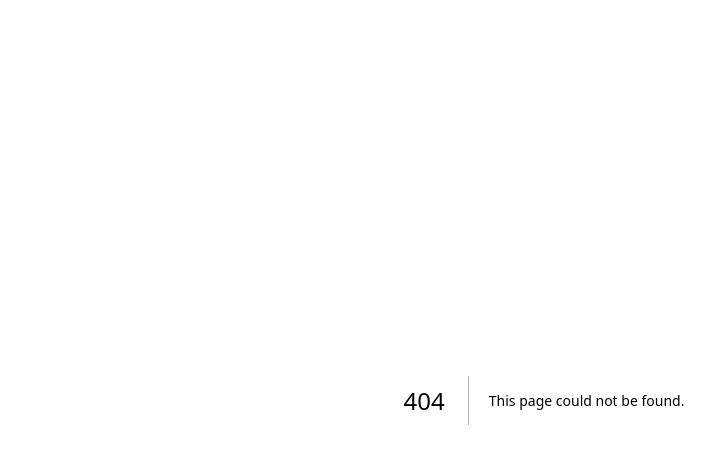
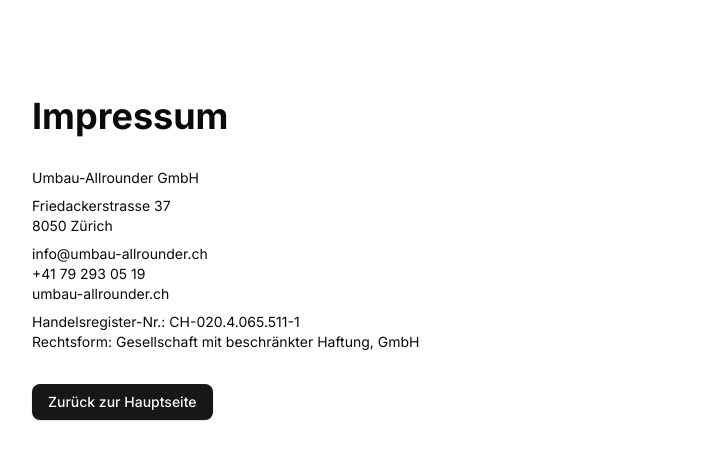
Before and after one commit to danielecitran/umbau-allrounder, a Next.js app: page /impressum in a window 1280 px wide. Before the commit this address had no page. Shown: the top 464 px of the page, without its empty margins (96-811 px from the left). Built offline with nearby package versions, Linux system fonts and the light colour scheme.

Commit message:
add impressum

```diff
--- /dev/null
+++ b/app/impressum/page.tsx
@@ -0,0 +1,26 @@
+import React from 'react';
+import Link from 'next/link';
+
+const ImpressumPage = () => {
+  return (
+    <main className="flex min-h-screen flex-col items-center justify-start p-24">
+      <div className="w-full max-w-5xl items-start justify-between text-sm lg:flex lg:flex-col">
+        <h1 className="text-4xl font-bold mb-8">Impressum</h1>
+        <p className="mb-2">Umbau-Allrounder GmbH</p>
+        <p>Friedackerstrasse 37</p>
+        <p>8050 Zürich</p>
+        <p className="mt-2"><a href="mailto:info@umbau-allrounder.ch">info@umbau-allrounder.ch</a></p>
+        <p>+41 79 293 05 19</p>
+        <p>umbau-allrounder.ch</p>
+        <p className="mt-2">Handelsregister-Nr.: CH-020.4.065.511-1</p>
+        <p>Rechtsform: Gesellschaft mit beschränkter Haftung, GmbH</p>
+
+        <Link href="/" className="mt-8 inline-flex items-center justify-center rounded-md bg-primary px-4 py-2 text-sm font-medium text-primary-foreground shadow transition-colors hover:bg-primary/90 focus-visible:outline-none focus-visible:ring-1 focus-visible:ring-ring disabled:pointer-events-none disabled:opacity-50">
+          Zurück zur Hauptseite
+        </Link>
+      </div>
+    </main>
+  );
+};
+
+export default ImpressumPage;
--- a/app/page.tsx
+++ b/app/page.tsx
@@ -379,7 +379,7 @@ export default function Home() {
           </p>
           <div className="flex gap-4">
             <Link
-              href="#"
+              href="/impressum"
               className="text-sm font-medium text-muted-foreground transition-colors hover:text-foreground"
             >
               Impressum
```
